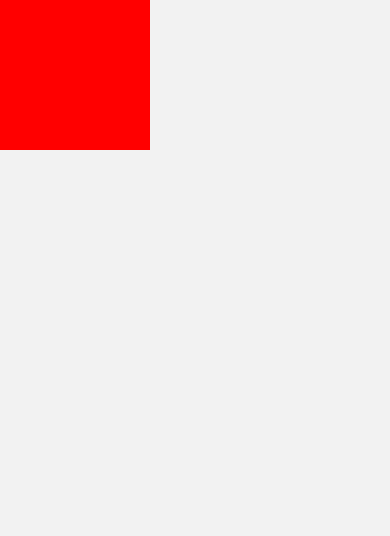
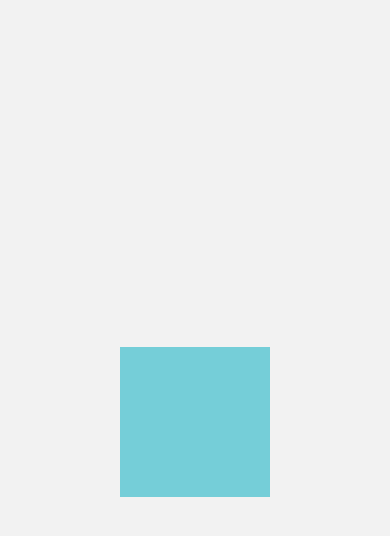
Before and after one commit to mcmmiguel/ComponentsApp-ReactNative, a React Native app: screen /Animation102Screen in a window 390 px wide. Shown: the top 536 px of the page. Built offline with nearby package versions, Linux system fonts and the light colour scheme.

Commit message:
Feat. Implement AnimatedXY

```diff
--- a/src/screens/Animation102Screen.tsx
+++ b/src/screens/Animation102Screen.tsx
@@ -1,10 +1,38 @@
-import React from 'react';
-import { View, StyleSheet } from 'react-native';
+import React, { useRef } from 'react';
+import { View, StyleSheet, Animated, PanResponder } from 'react-native';
 
 export const Animation102Screen = () => {
+
+    const pan = useRef(new Animated.ValueXY()).current;
+
+    const panResponder = PanResponder.create({
+        onStartShouldSetPanResponder: () => true,
+        onPanResponderMove: Animated.event(
+            [
+                null,
+                {
+                    dx: pan.x, // x,y are Animated.Value
+                    dy: pan.y,
+                },
+            ],
+            {
+                useNativeDriver: false,
+            }
+        ),
+        onPanResponderRelease: () => {
+            Animated.spring(
+                pan, // Auto-multiplexed
+                { toValue: { x: 0, y: 0 }, useNativeDriver: false }, // Back to zero
+            ).start();
+        },
+    });
+
     return (
         <View style={styles.mainContainer}>
-            <View style={styles.purpleBox} />
+            <Animated.View
+                {...panResponder.panHandlers}
+                style={[pan.getLayout(), styles.purpleBox]}
+            />
         </View>
     );
 };
@@ -12,9 +40,11 @@
 const styles = StyleSheet.create({
     mainContainer: {
         flex: 1,
+        justifyContent: 'center',
+        alignItems: 'center',
     },
     purpleBox: {
-        backgroundColor: 'red',
+        backgroundColor: '#75ced8',
         width: 150,
         height: 150,
     },
```
